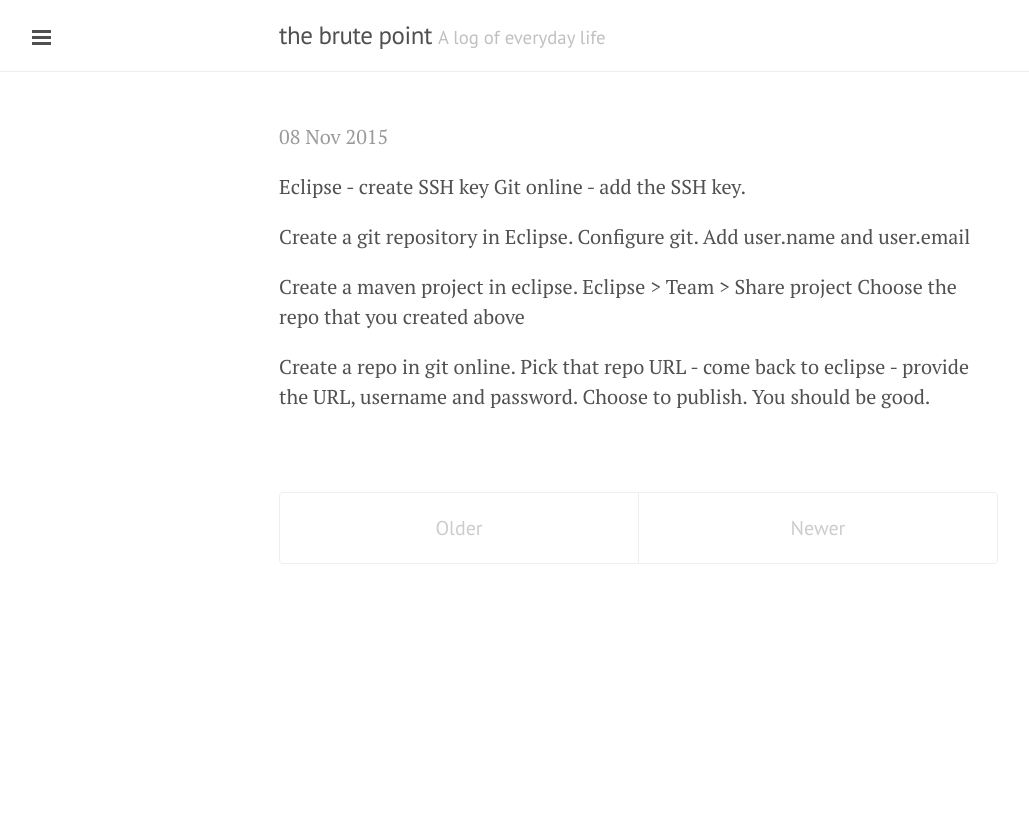
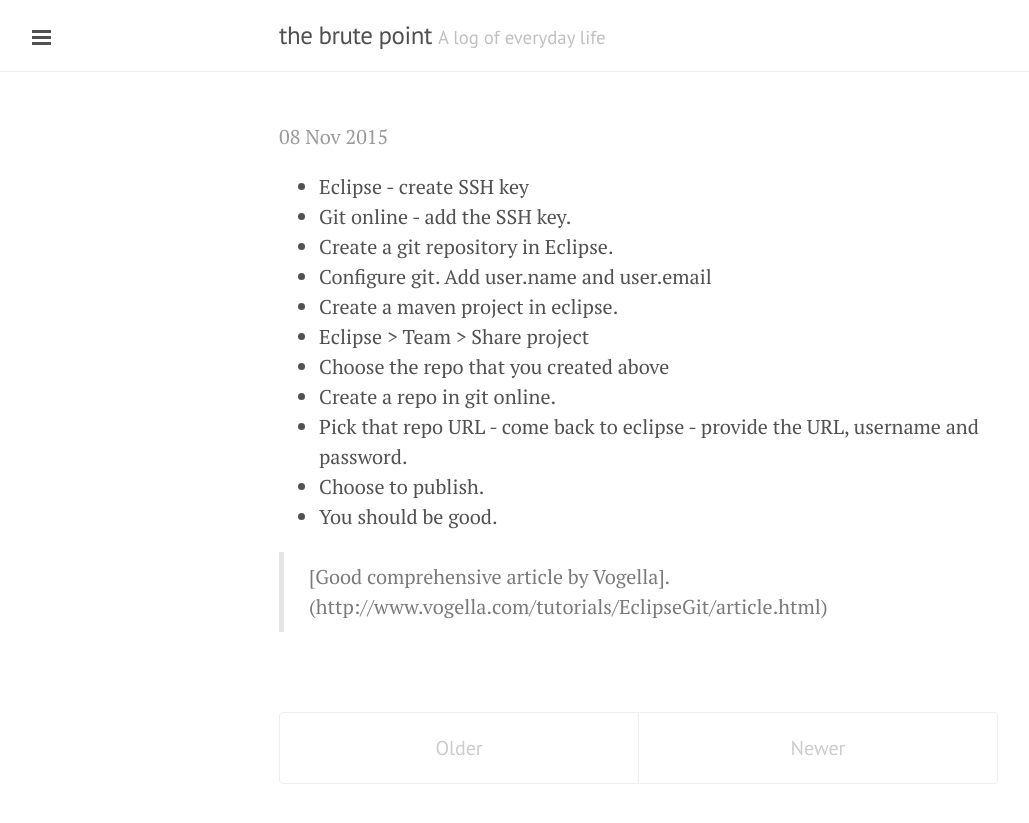
Before and after one commit to BokaPaatha/thebrutepoint.github.io, a Jekyll site: the page built from index.html, in a window 1280 px wide. Shown: the top 823 px of the page, without its empty margins (1-1030 px from the left). Built offline with Jekyll 4.4.1, drawn with Linux system fonts in a browser that asks for light colours; the list of posts is cut into pages by our own code.

Commit message:
Post update: Eclipse Github First Helloworld app

```diff
--- a/_posts/2015-11-08-eclipse-github-first-helloworld-app.markdown
+++ b/_posts/2015-11-08-eclipse-github-first-helloworld-app.markdown
@@ -4,17 +4,16 @@ title: Eclipse Github First Helloworld app
 layout: post
 tags: [#howto, #eclipse, #github]
 ---
-Eclipse - create SSH key
-Git online - add the SSH key.
+- Eclipse - create SSH key
+- Git online - add the SSH key.
+- Create a git repository in Eclipse.
+- Configure git. Add user.name and user.email
+- Create a maven project in eclipse.
+- Eclipse > Team > Share project
+- Choose the repo that you created above
+- Create a repo in git online.
+- Pick that repo URL - come back to eclipse - provide the URL, username and password.
+- Choose to publish.
+- You should be good.
 
-Create a git repository in Eclipse.
-Configure git. Add user.name and user.email
-
-Create a maven project in eclipse.
-Eclipse > Team > Share project
-Choose the repo that you created above
-
-Create a repo in git online.
-Pick that repo URL - come back to eclipse - provide the URL, username and password.
-Choose to publish.
-You should be good.
+> [Good comprehensive article by Vogella]. (http://www.vogella.com/tutorials/EclipseGit/article.html)
```
